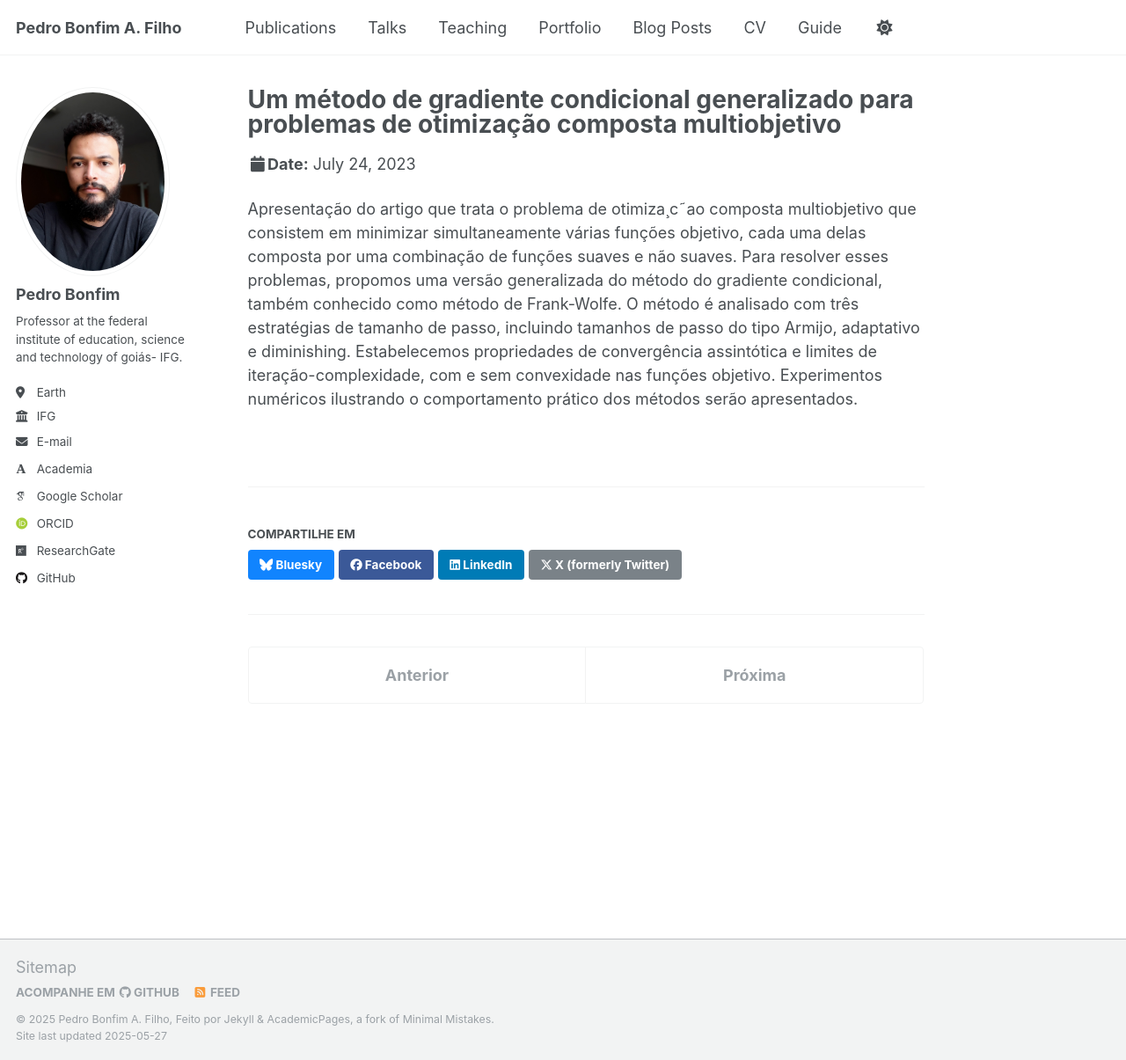
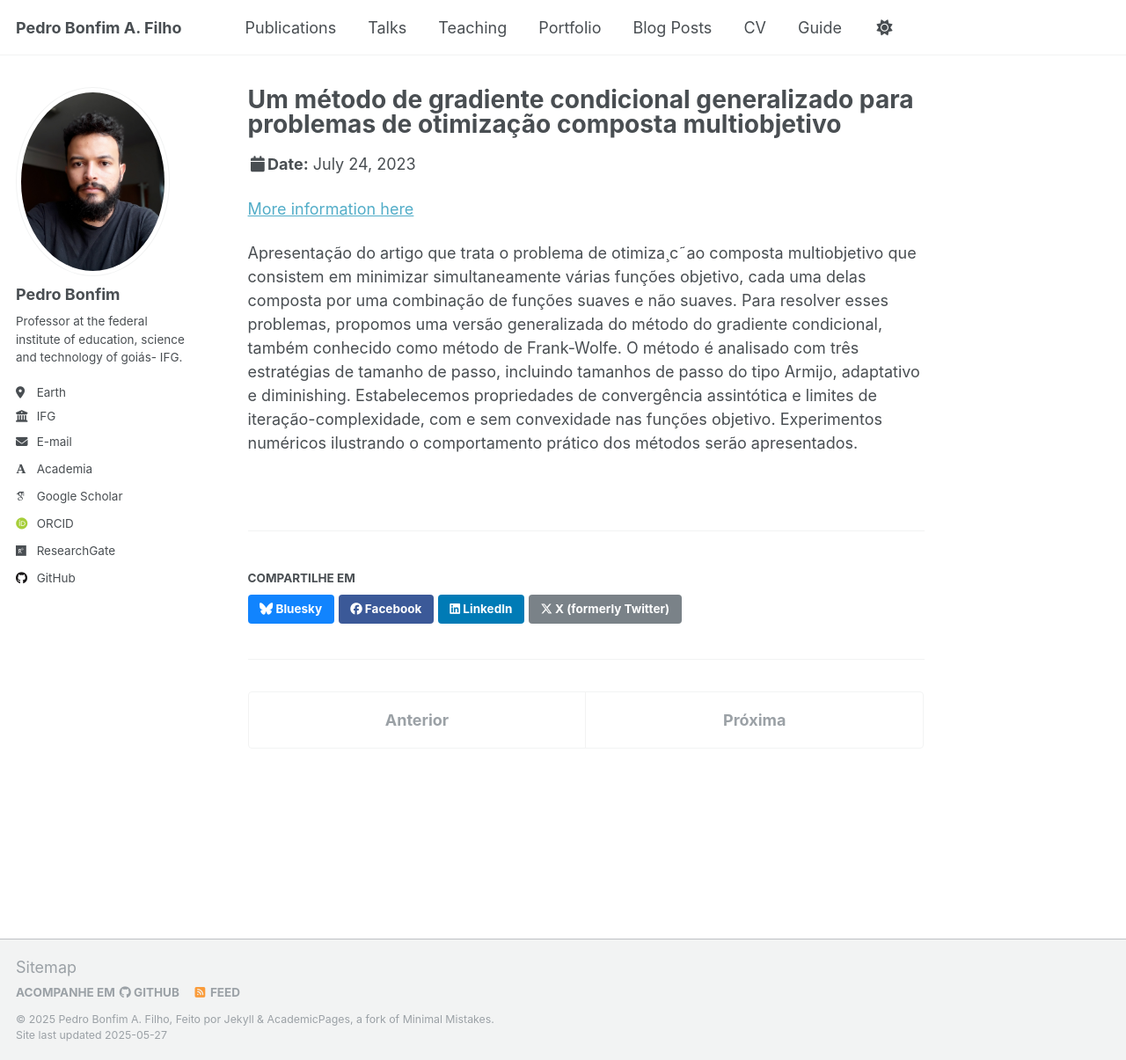
Before and after one commit to pedroassuncaofilho/pedroassuncaofilho.github.io, a Jekyll site: the page built from _talks/2012-03-01-talk-1.md, in a window 1280 px wide and 1205 px high. Shown: the whole window at 88% size. Built offline with Jekyll 4.4.1, drawn with Linux system fonts in a browser that asks for light colours; some web fonts are replaced.

Commit message:
Update 2012-03-01-talk-1.md

```diff
--- a/_talks/2012-03-01-talk-1.md
+++ b/_talks/2012-03-01-talk-1.md
@@ -8,6 +8,7 @@ venue: "BR Rio de janeiro, Instituto de matemática pura e aplicada"
 date: 2023-07-24
 location: "Rio de janeiro, RJ, BR"
 ---
+[More information here](https://impa.br/arquivo_base/eventos-do-impa/2023-2/34o-coloquio-brasileiro-de-matematica-cbm/sessoes-tematicas-2/otimizacao/)
 
 Apresentação do artigo que trata o problema de otimiza¸c˜ao composta multiobjetivo que consistem em minimizar simultaneamente
 várias funções objetivo, cada uma delas composta por uma combinação de funções suaves e não suaves. Para resolver esses problemas, propomos uma versão generalizada do método do gradiente
```
